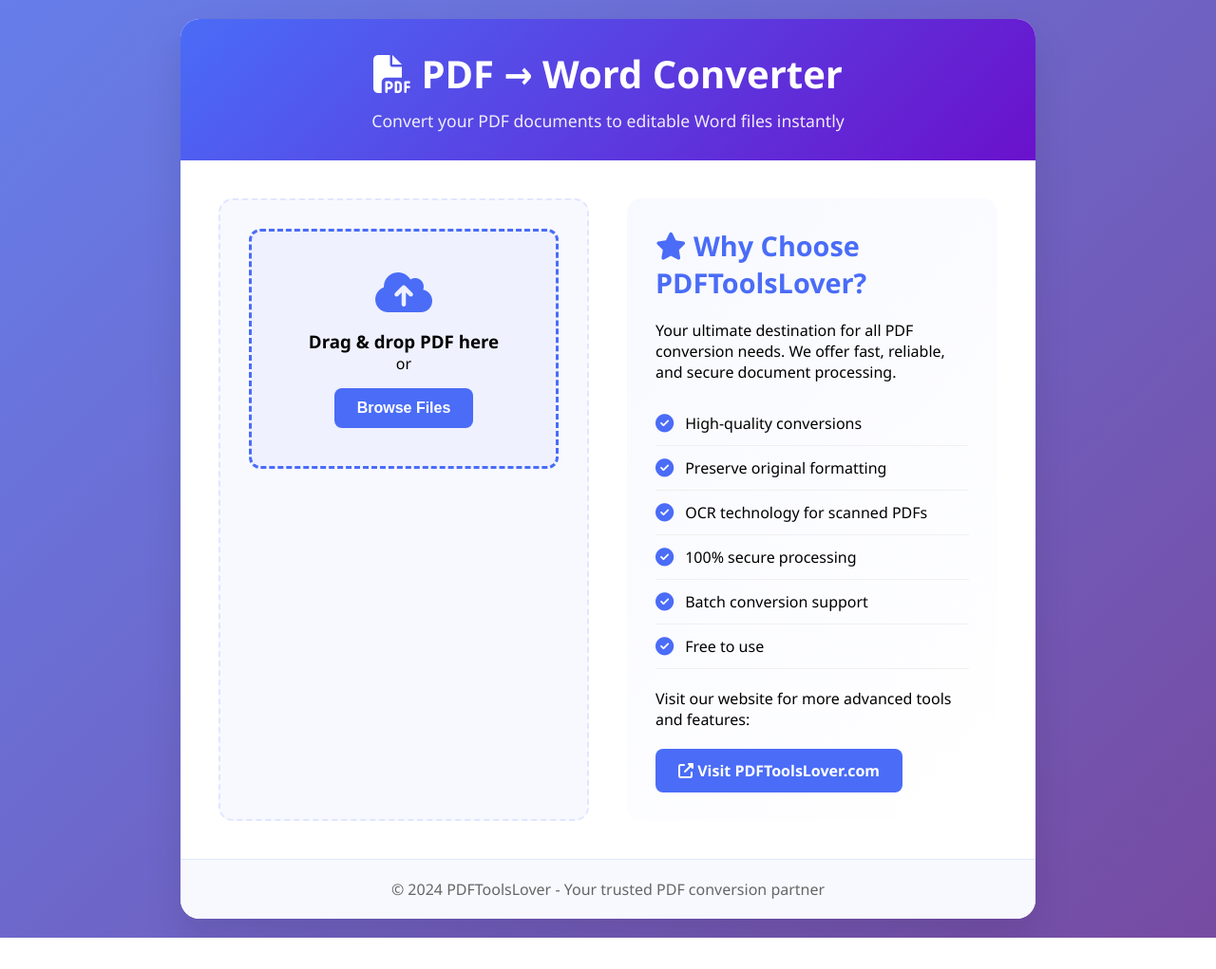
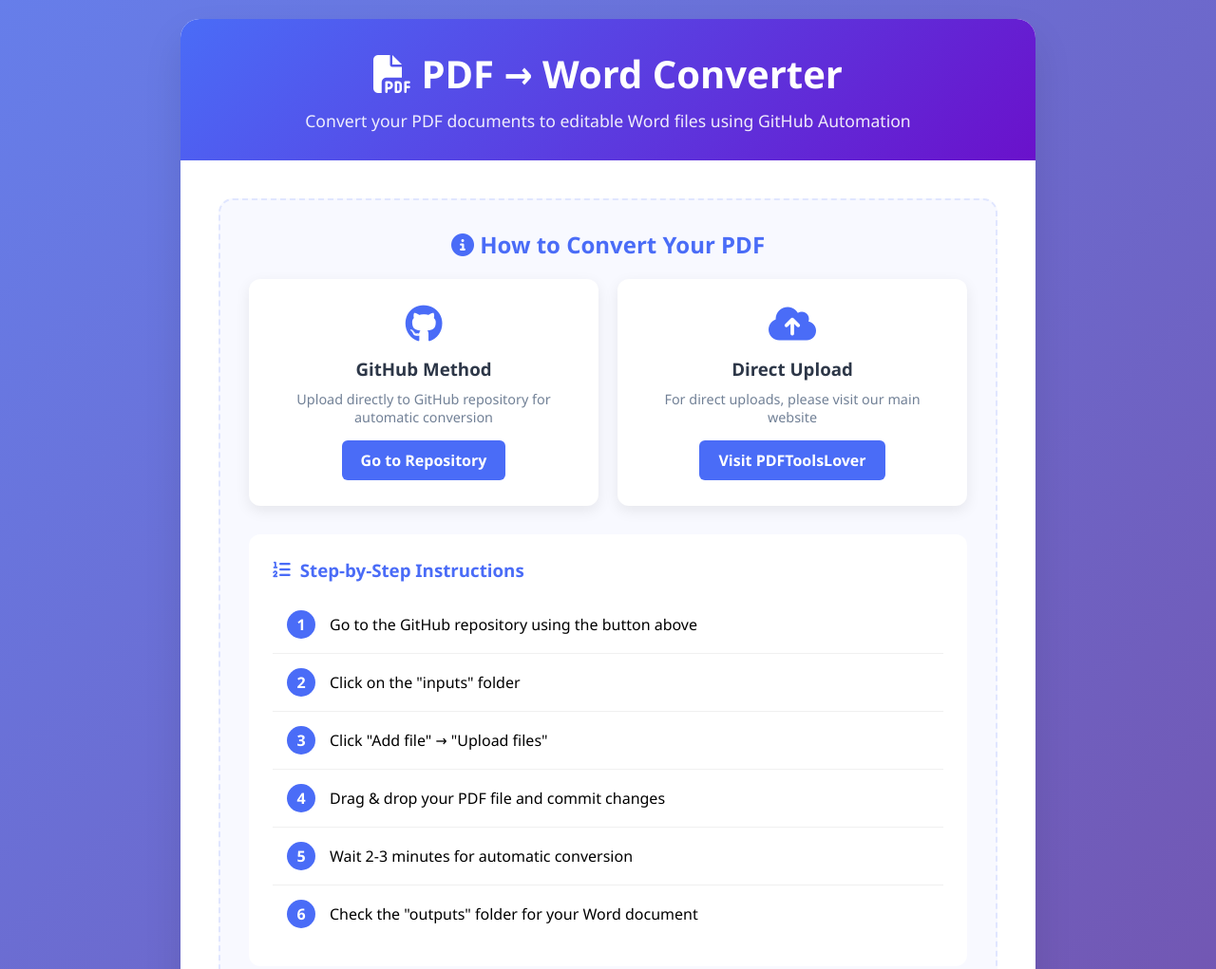
Before and after one commit to mdabidind/pdf_to_word_ocr, a plain HTML site: page index.html in a window 1280 px wide. Shown: the top 1021 px of the page at 95% size. Before the commit the page ends 988 px from the top, so only its background shows below. Drawn offline with Linux system fonts and the light colour scheme.

Commit message:
Update index.html

```diff
--- a/index.html
+++ b/index.html
@@ -51,9 +51,6 @@
 
         .content {
             padding: 40px;
-            display: grid;
-            grid-template-columns: 1fr 1fr;
-            gap: 40px;
         }
 
         .converter-section {
@@ -61,99 +58,121 @@
             padding: 30px;
             border-radius: 15px;
             border: 2px dashed #e0e6ff;
+            margin-bottom: 30px;
         }
 
-        .drop-zone {
-            text-align: center;
-            padding: 40px 20px;
-            border: 3px dashed #4a6cf7;
-            border-radius: 12px;
-            background: rgba(74, 108, 247, 0.05);
-            cursor: pointer;
-            transition: all 0.3s ease;
-            margin-bottom: 20px;
+        .upload-method {
+            display: grid;
+            grid-template-columns: 1fr 1fr;
+            gap: 20px;
+            margin-bottom: 30px;
         }
 
-        .drop-zone:hover {
-            background: rgba(74, 108, 247, 0.1);
-            border-color: #6a11cb;
+        .method-card {
+            background: white;
+            padding: 25px;
+            border-radius: 12px;
+            text-align: center;
+            box-shadow: 0 5px 15px rgba(0, 0, 0, 0.08);
+            border: 2px solid transparent;
+            transition: all 0.3s ease;
         }
 
-        .drop-zone i {
-            font-size: 3em;
+        .method-card:hover {
+            border-color: #4a6cf7;
+            transform: translateY(-5px);
+        }
+
+        .method-card i {
+            font-size: 2.5em;
             color: #4a6cf7;
             margin-bottom: 15px;
         }
 
-        .browse-btn {
+        .method-card h3 {
+            color: #2d3748;
+            margin-bottom: 10px;
+        }
+
+        .method-card p {
+            color: #718096;
+            font-size: 0.9em;
+            margin-bottom: 15px;
+        }
+
+        .github-btn {
             background: #4a6cf7;
             color: white;
-            border: none;
-            padding: 12px 24px;
-            border-radius: 8px;
-            cursor: pointer;
-            font-size: 1em;
+            text-decoration: none;
+            padding: 10px 20px;
+            border-radius: 6px;
             font-weight: 600;
-            margin-top: 15px;
+            display: inline-block;
             transition: background 0.3s ease;
         }
 
-        .browse-btn:hover {
+        .github-btn:hover {
             background: #6a11cb;
         }
 
-        .file-info {
+        .instructions {
             background: white;
-            padding: 15px;
-            border-radius: 8px;
-            border: 1px solid #e0e6ff;
+            padding: 25px;
+            border-radius: 12px;
             margin-top: 20px;
-            display: none;
         }
 
-        .progress-bar {
-            width: 100%;
-            height: 8px;
-            background: #e0e6ff;
-            border-radius: 4px;
-            margin: 15px 0;
-            overflow: hidden;
-            display: none;
+        .instructions h3 {
+            color: #4a6cf7;
+            margin-bottom: 15px;
+            display: flex;
+            align-items: center;
+            gap: 10px;
         }
 
-        .progress {
-            height: 100%;
-            background: linear-gradient(90deg, #4a6cf7, #6a11cb);
-            width: 0%;
-            transition: width 0.3s ease;
+        .steps {
+            list-style: none;
         }
 
-        .status {
-            text-align: center;
-            color: #666;
-            font-size: 0.9em;
-            min-height: 20px;
+        .steps li {
+            padding: 15px;
+            border-bottom: 1px solid #f0f0f0;
+            display: flex;
+            align-items: center;
+            gap: 15px;
         }
 
-        .error {
-            color: #dc3545;
-            background: rgba(220, 53, 69, 0.1);
-            padding: 10px;
-            border-radius: 6px;
-            margin-top: 10px;
-            display: none;
+        .steps li:last-child {
+            border-bottom: none;
+        }
+
+        .step-number {
+            background: #4a6cf7;
+            color: white;
+            width: 30px;
+            height: 30px;
+            border-radius: 50%;
+            display: flex;
+            align-items: center;
+            justify-content: center;
+            font-weight: bold;
+            flex-shrink: 0;
         }
 
         .website-info {
             background: linear-gradient(135deg, #f8f9ff, #ffffff);
             padding: 30px;
             border-radius: 15px;
+            margin-top: 30px;
         }
 
         .website-info h2 {
             color: #4a6cf7;
             margin-bottom: 20px;
             font-size: 1.8em;
+            display: flex;
+            align-items: center;
+            gap: 10px;
         }
 
         .features {
@@ -199,9 +218,8 @@
         }
 
         @media (max-width: 768px) {
-            .content {
+            .upload-method {
                 grid-template-columns: 1fr;
-                gap: 20px;
             }
 
             .header h1 {
@@ -214,30 +232,64 @@
     <div class="container">
         <div class="header">
             <h1><i class="fas fa-file-pdf"></i> PDF → Word Converter</h1>
-            <p>Convert your PDF documents to editable Word files instantly</p>
+            <p>Convert your PDF documents to editable Word files using GitHub Automation</p>
         </div>
 
         <div class="content">
             <div class="converter-section">
-                <div class="drop-zone" id="dropZone">
-                    <i class="fas fa-cloud-upload-alt"></i>
-                    <h3>Drag & drop PDF here</h3>
-                    <p>or</p>
-                    <button class="browse-btn" id="browseBtn">Browse Files</button>
-                    <input type="file" id="fileInput" accept=".pdf" style="display: none;">
+                <h2 style="color: #4a6cf7; margin-bottom: 20px; text-align: center;">
+                    <i class="fas fa-info-circle"></i> How to Convert Your PDF
+                </h2>
+
+                <div class="upload-method">
+                    <div class="method-card">
+                        <i class="fab fa-github"></i>
+                        <h3>GitHub Method</h3>
+                        <p>Upload directly to GitHub repository for automatic conversion</p>
+                        <a href="https://github.com/mdabidind/pdf_to_word_ocr" target="_blank" class="github-btn">
+                            Go to Repository
+                        </a>
+                    </div>
+
+                    <div class="method-card">
+                        <i class="fas fa-cloud-upload-alt"></i>
+                        <h3>Direct Upload</h3>
+                        <p>For direct uploads, please visit our main website</p>
+                        <a href="https://pdftoolslover.com" target="_blank" class="github-btn">
+                            Visit PDFToolsLover
+                        </a>
+                    </div>
                 </div>
 
-                <div class="file-info" id="fileInfo">
-                    <i class="fas fa-file-pdf"></i>
-                    <span id="fileName">No file selected</span>
+                <div class="instructions">
+                    <h3><i class="fas fa-list-ol"></i> Step-by-Step Instructions</h3>
+                    <ul class="steps">
+                        <li>
+                            <span class="step-number">1</span>
+                            <span>Go to the GitHub repository using the button above</span>
+                        </li>
+                        <li>
+                            <span class="step-number">2</span>
+                            <span>Click on the "inputs" folder</span>
+                        </li>
+                        <li>
+                            <span class="step-number">3</span>
+                            <span>Click "Add file" → "Upload files"</span>
+                        </li>
+                        <li>
+                            <span class="step-number">4</span>
+                            <span>Drag & drop your PDF file and commit changes</span>
+                        </li>
+                        <li>
+                            <span class="step-number">5</span>
+                            <span>Wait 2-3 minutes for automatic conversion</span>
+                        </li>
+                        <li>
+                            <span class="step-number">6</span>
+                            <span>Check the "outputs" folder for your Word document</span>
+                        </li>
+                    </ul>
                 </div>
-
-                <div class="progress-bar" id="progressBar">
-                    <div class="progress" id="progress"></div>
-                </div>
-
-                <div class="status" id="status"></div>
-                <div class="error" id="error"></div>
             </div>
 
             <div class="website-info">
@@ -245,15 +297,14 @@
                 <p>Your ultimate destination for all PDF conversion needs. We offer fast, reliable, and secure document processing.</p>
 
                 <ul class="features">
-                    <li><i class="fas fa-check-circle"></i> High-quality conversions</li>
-                    <li><i class="fas fa-check-circle"></i> Preserve original formatting</li>
-                    <li><i class="fas fa-check-circle"></i> OCR technology for scanned PDFs</li>
-                    <li><i class="fas fa-check-circle"></i> 100% secure processing</li>
+                    <li><i class="fas fa-check-circle"></i> High-quality conversions with OCR technology</li>
+                    <li><i class="fas fa-check-circle"></i> Preserve original formatting and layouts</li>
+                    <li><i class="fas fa-check-circle"></i> 100% secure processing - your files stay private</li>
                     <li><i class="fas fa-check-circle"></i> Batch conversion support</li>
-                    <li><i class="fas fa-check-circle"></i> Free to use</li>
+                    <li><i class="fas fa-check-circle"></i> Free to use with no hidden costs</li>
                 </ul>
 
-                <p>Visit our website for more advanced tools and features:</p>
+                <p>For direct uploads and more advanced features, visit our main website:</p>
                 <a href="https://pdftoolslover.com" target="_blank" class="visit-btn">
                     <i class="fas fa-external-link-alt"></i> Visit PDFToolsLover.com
                 </a>
@@ -262,110 +313,23 @@
 
         <div class="footer">
             <p>© 2024 PDFToolsLover - Your trusted PDF conversion partner</p>
+            <p style="font-size: 0.9em; margin-top: 5px;">
+                <i class="fas fa-info-circle"></i> This GitHub version uses automated conversion through GitHub Actions
+            </p>
         </div>
     </div>
 
     <script>
         document.addEventListener('DOMContentLoaded', function() {
-            const dropZone = document.getElementById('dropZone');
-            const fileInput = document.getElementById('fileInput');
-            const browseBtn = document.getElementById('browseBtn');
-            const fileInfo = document.getElementById('fileInfo');
-            const fileName = document.getElementById('fileName');
-            const progressBar = document.getElementById('progressBar');
-            const progress = document.getElementById('progress');
-            const status = document.getElementById('status');
-            const error = document.getElementById('error');
-
-            // Browse button click handler
-            browseBtn.addEventListener('click', () => {
-                fileInput.click();
+            // Add smooth scrolling for anchor links
+            document.querySelectorAll('a[href^="#"]').forEach(anchor => {
+                anchor.addEventListener('click', function (e) {
+                    e.preventDefault();
+                    document.querySelector(this.getAttribute('href')).scrollIntoView({
+                        behavior: 'smooth'
+                    });
+                });
             });
-
-            // File input change handler
-            fileInput.addEventListener('change', (e) => {
-                if (e.target.files.length > 0) {
-                    handleFile(e.target.files[0]);
-                }
-            });
-
-            // Drag and drop handlers
-            dropZone.addEventListener('dragover', (e) => {
-                e.preventDefault();
-                dropZone.style.borderColor = '#6a11cb';
-                dropZone.style.background = 'rgba(106, 17, 203, 0.1)';
-            });
-
-            dropZone.addEventListener('dragleave', () => {
-                dropZone.style.borderColor = '#4a6cf7';
-                dropZone.style.background = 'rgba(74, 108, 247, 0.05)';
-            });
-
-            dropZone.addEventListener('drop', (e) => {
-                e.preventDefault();
-                dropZone.style.borderColor = '#4a6cf7';
-                dropZone.style.background = 'rgba(74, 108, 247, 0.05)';
-
-                if (e.dataTransfer.files.length > 0) {
-                    handleFile(e.dataTransfer.files[0]);
-                }
-            });
-
-            function handleFile(file) {
-                // Reset previous state
-                error.style.display = 'none';
-                status.textContent = '';
-                progress.style.width = '0%';
-
-                // Check if file is PDF
-                if (file.type !== 'application/pdf') {
-                    showError('Please select a PDF file');
-                    return;
-                }
-
-                // Show file info
-                fileName.textContent = file.name;
-                fileInfo.style.display = 'block';
-                progressBar.style.display = 'block';
-
-                // Simulate upload process (since we can't actually upload to GitHub Pages)
-                simulateUploadProcess(file);
-            }
-
-            function simulateUploadProcess(file) {
-                let progressValue = 0;
-
-                status.textContent = 'Preparing upload...';
-
-                const interval = setInterval(() => {
-                    progressValue += Math.random() * 10;
-                    progress.style.width = Math.min(progressValue, 100) + '%';
-
-                    if (progressValue < 30) {
-                        status.textContent = 'Uploading... ' + Math.min(progressValue, 100).toFixed(0) + '%';
-                    } else if (progressValue < 70) {
-                        status.textContent = 'Processing PDF... ' + Math.min(progressValue, 100).toFixed(0) + '%';
-                    } else if (progressValue < 90) {
-                        status.textContent = 'Converting to Word... ' + Math.min(progressValue, 100).toFixed(0) + '%';
-                    } else {
-                        status.textContent = 'Finalizing... ' + Math.min(progressValue, 100).toFixed(0) + '%';
-                    }
-
-                    if (progressValue >= 100) {
-                        clearInterval(interval);
-                        setTimeout(() => {
-                            showError('Upload failed: 405 — Server not configured for direct uploads');
-                            status.textContent = 'Please use the GitHub repository method';
-                        }, 500);
-                    }
-                }, 200);
-            }
-
-            function showError(message) {
-                error.textContent = message;
-                error.style.display = 'block';
-                progressBar.style.display = 'none';
-            }
         });
     </script>
 </body>
```
